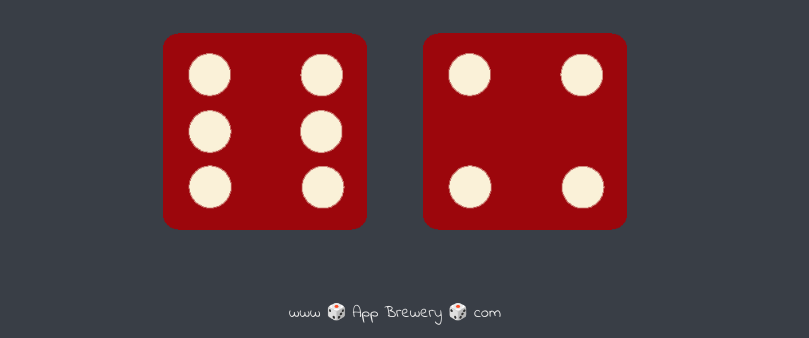
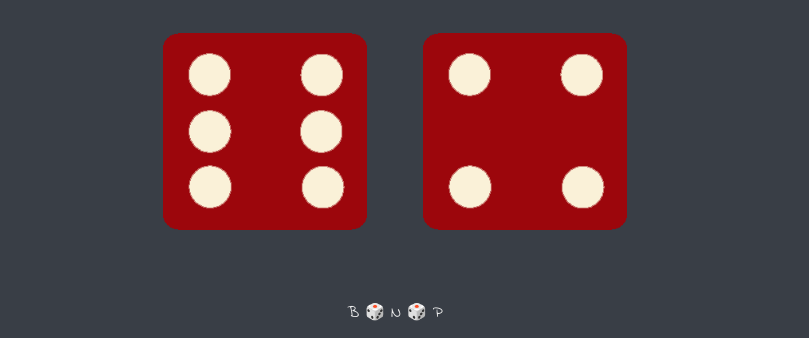
Before and after one commit to Bharethnp/dicegame, a plain HTML site: page index.html in a window 1280 px wide. Shown: the part 462-800 px from the top of the page, without its empty margins (245-1054 px from the left). Drawn offline with Linux system fonts and the light colour scheme.

Commit message:
Added bnp

```diff
--- a/index.html
+++ b/index.html
@@ -28,6 +28,6 @@
   </body>
 
   <footer>
-    www 🎲 App Brewery 🎲 com
+    B 🎲  N  🎲 P
   </footer>
 </html>
```
